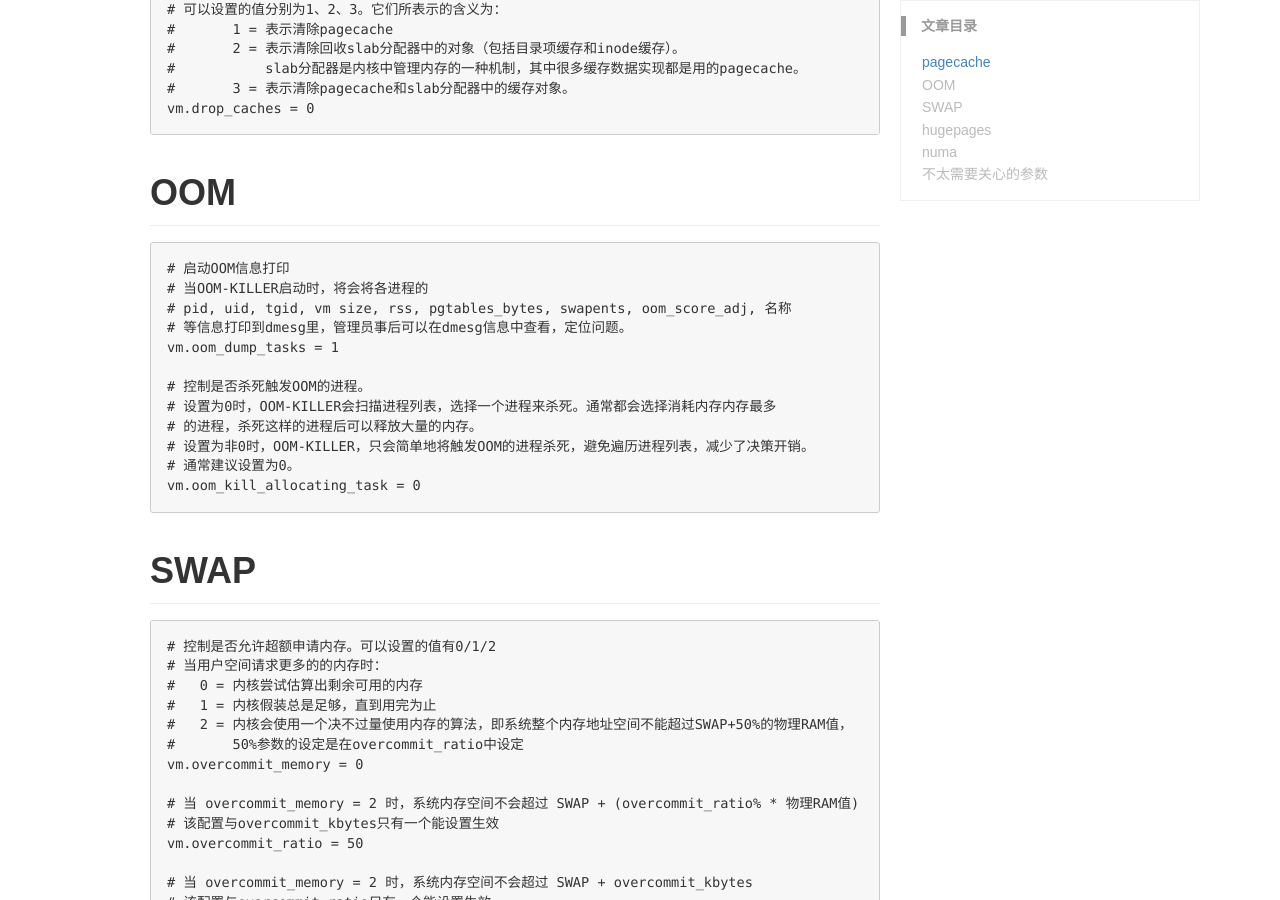
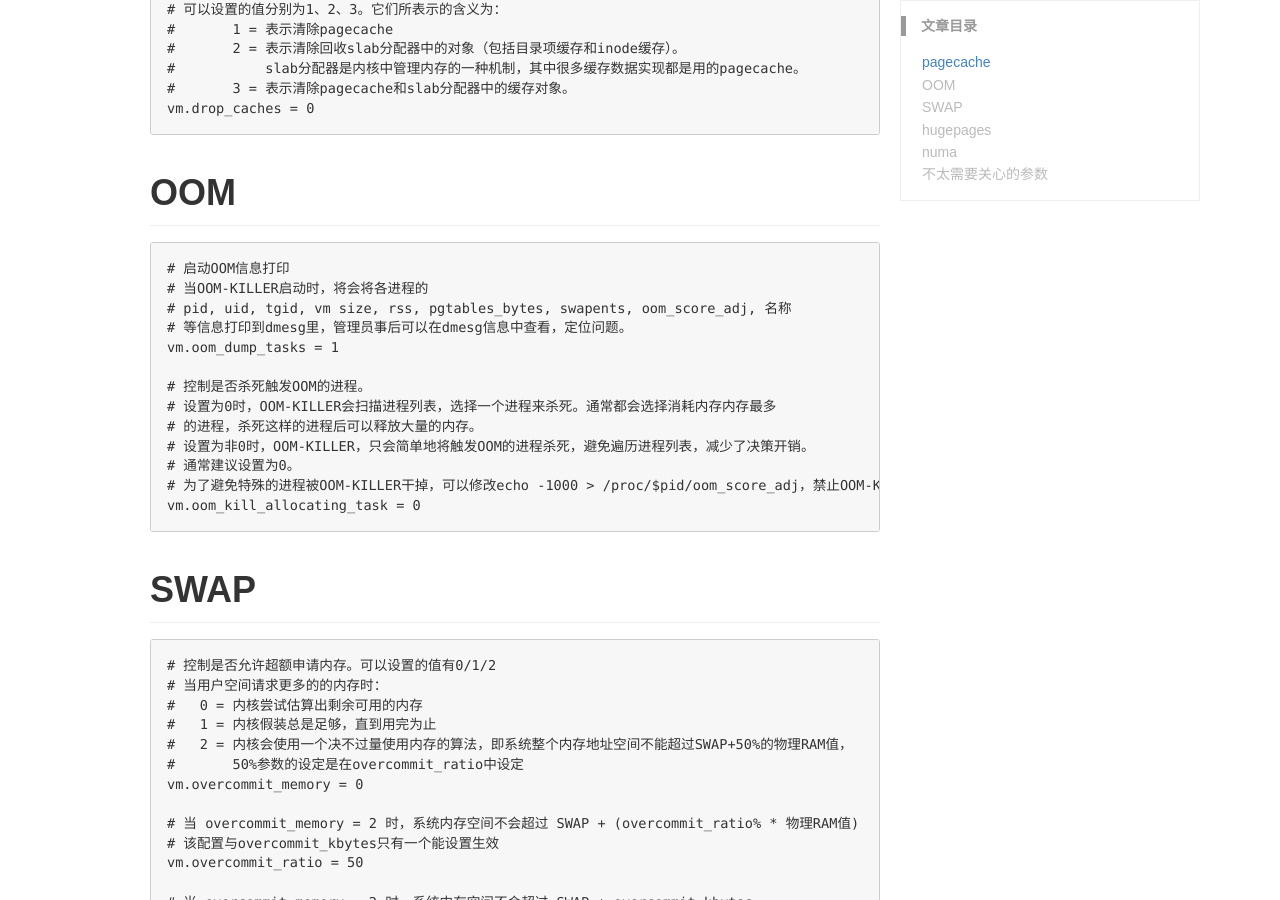
Before and after one commit to lrita/lrita.github.io, a Jekyll site: the page built from _posts/2018-06-09-linux-kernel-sysctl-vm.md, in a window 1280 px wide and 900 px high, scrolled down 1093 px. Built offline with Jekyll 4.4.1, drawn with Linux system fonts in a browser that asks for light colours; comment, search, counter and statistics services are not loaded.

Commit message:
add disable oom-killer

````diff
--- a/_posts/2018-06-09-linux-kernel-sysctl-vm.md
+++ b/_posts/2018-06-09-linux-kernel-sysctl-vm.md
@@ -65,6 +65,7 @@ vm.oom_dump_tasks = 1
 # 的进程，杀死这样的进程后可以释放大量的内存。
 # 设置为非0时，OOM-KILLER，只会简单地将触发OOM的进程杀死，避免遍历进程列表，减少了决策开销。
 # 通常建议设置为0。
+# 为了避免特殊的进程被OOM-KILLER干掉，可以修改echo -1000 > /proc/$pid/oom_score_adj，禁止OOM-KILLER杀掉该进程
 vm.oom_kill_allocating_task = 0
 ```
 
````
